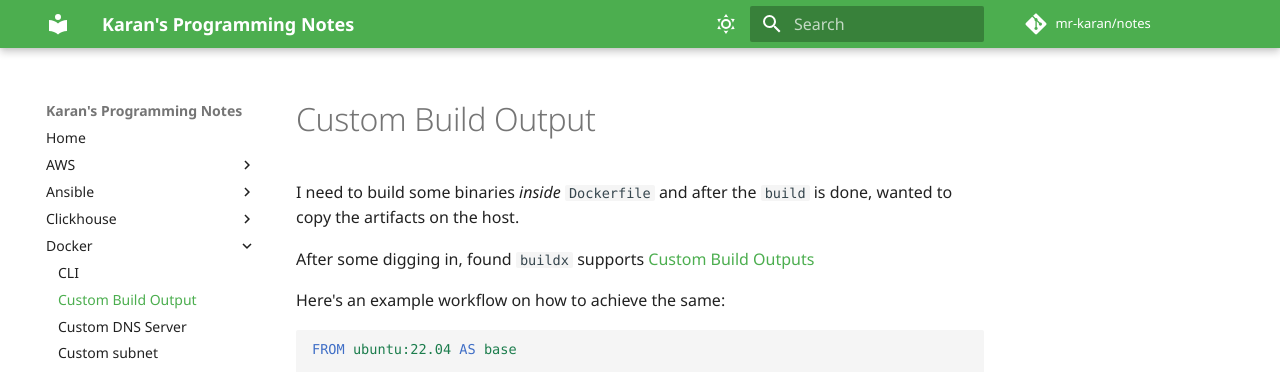
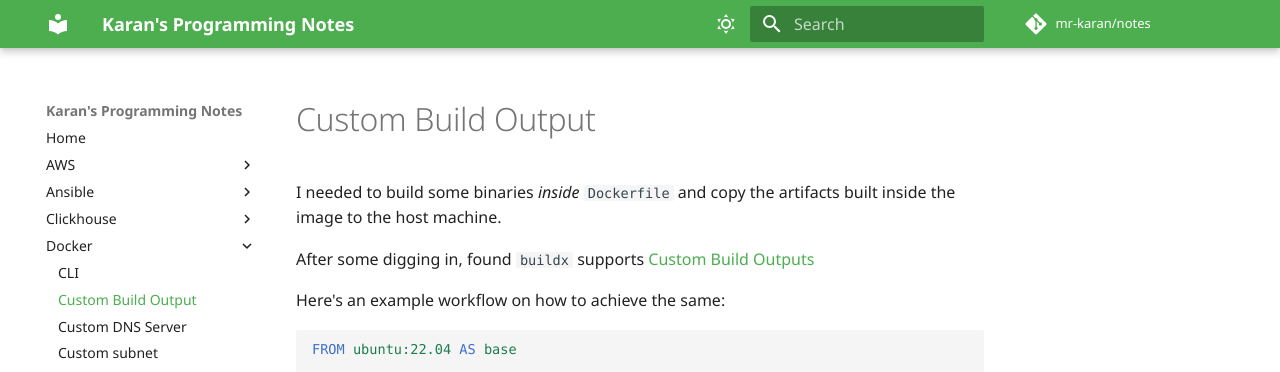
Before and after one commit to mr-karan/notes, an MkDocs documentation site: the page built from docs/Docker/Custom Build Output.md, in a window 1280 px wide. Shown: the top 372 px of the page. Built offline with MkDocs 1.6.1 and Material for MkDocs 9.7.7, drawn with Linux system fonts in a browser that asks for light colours; some web fonts are replaced; comment, search, counter and statistics services are not loaded.

Commit message:
automated push

```diff
--- a/docs/Docker/Custom Build Output.md
+++ b/docs/Docker/Custom Build Output.md
@@ -1,4 +1,4 @@
-I need to build some binaries _inside_ `Dockerfile` and after the `build` is done, wanted to copy the artifacts on the host.
+I needed to build some binaries _inside_ `Dockerfile` and copy the artifacts built inside the image to the host machine.
 
 After some digging in, found `buildx` supports [Custom Build Outputs](https://docs.docker.com/engine/reference/commandline/build/#custom-build-outputs)
 
```
